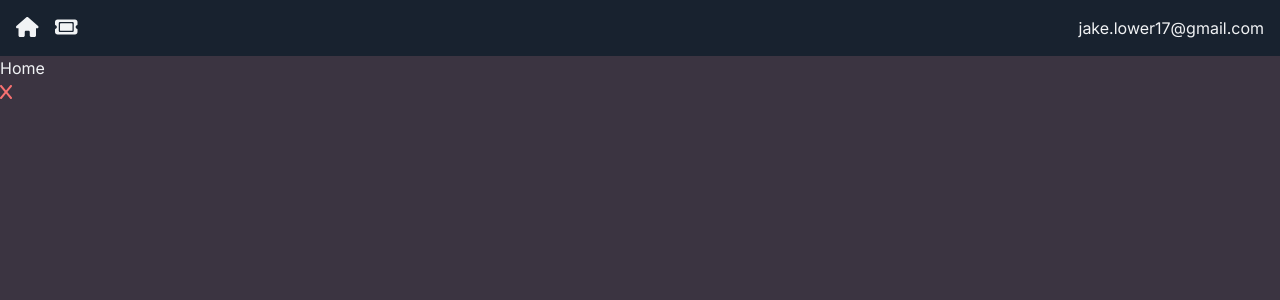
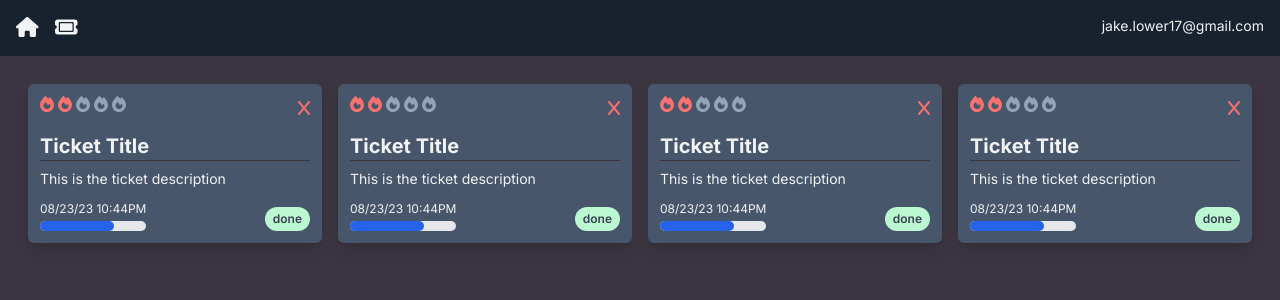
Before and after one commit to barisdevjs/NextJs-FullStack-Crud, a Next.js app: page / in a window 1280 px wide. Shown: the top 300 px of the page. Built offline with nearby package versions, Linux system fonts and the light colour scheme.

Commit message:
feat: UI components created

```diff
--- /dev/null
+++ b/app/(components)/PriorityDisplay.tsx
@@ -0,0 +1,38 @@
+import { faFire } from "@fortawesome/free-solid-svg-icons";
+import { FontAwesomeIcon } from "@fortawesome/react-fontawesome";
+import React from "react";
+
+export default function PriorityDisplay({ priority }: { priority: number }) {
+  return (
+    <div className="flex justify-start align-baseline">
+      <FontAwesomeIcon
+        icon={faFire}
+        className={` pr-1 ${
+          priority > 0 ? " text-red-400" : " text-slate-400"
+        }`}
+      />
+      <FontAwesomeIcon
+        icon={faFire}
+        className={` pr-1 ${
+          priority > 1 ? " text-red-400" : " text-slate-400"
+        }`}
+      />
+      <FontAwesomeIcon
+        icon={faFire}
+        className={`  pr-1 ${
+          priority > 2 ? " text-red-400" : " text-slate-400"
+        }`}
+      />
+      <FontAwesomeIcon
+        icon={faFire}
+        className={` pr-1 ${
+          priority > 3 ? " text-red-400" : " text-slate-400"
+        }`}
+      />
+      <FontAwesomeIcon
+        icon={faFire}
+        className={` ${priority > 4 ? " text-red-400" : " text-slate-400"}`}
+      />
+    </div>
+  );
+}
--- /dev/null
+++ b/app/(components)/ProgressBar.tsx
@@ -0,0 +1,12 @@
+import React from "react";
+
+export default function ProgressBar({ progress }: { progress: number }) {
+  return (
+    <div className="w-full bg-gray-200 rounded-full h-2.5 dark:bg-gray-700">
+      <div
+        className="bg-blue-600 h-2.5 rounded-full"
+        style={{ width: `${progress}%` }}
+      ></div>
+    </div>
+  );
+}
--- /dev/null
+++ b/app/(components)/Status.tsx
@@ -0,0 +1,32 @@
+import React from "react";
+
+type StatusT = "done" | "started" | "not started" | null;
+
+interface StatusProps {
+  status: StatusT | string;
+}
+
+export default function Status({ status }: StatusProps) {
+  const getColor = (status: string | null) => {
+    switch (status?.toLowerCase()) {
+      case "done":
+        return "bg-green-200";
+      case "started":
+        return "bg-yellow-200";
+      case "not started":
+        return "bg-red-200";
+      default:
+        return "bg-slate-700";
+    }
+  };
+
+  return (
+    <span
+      className={`inline-block rounded-full px-2 py-1 text-xs font-semibold text-gray-700 ${getColor(
+        status
+      )}`}
+    >
+      {status}
+    </span>
+  );
+}
--- a/app/(components)/TicketCard.tsx
+++ b/app/(components)/TicketCard.tsx
@@ -1,9 +1,30 @@
 import DeleteBlock from "./DeleteBlock";
+import PriorityDisplay from "./PriorityDisplay";
+import ProgressBar from "./ProgressBar";
+import Status from "./Status";
 
 function TicketCard() {
   return (
-    <div>
-      <DeleteBlock id="33" />
+    <div className="flex flex-col hover:bg-card-hover bg-card rounded-md shadow-lg p-3 m-2">
+      <div className="flex mb-3">
+        <PriorityDisplay priority={2} />
+        <div className="ml-auto">
+          <DeleteBlock id="33" />
+        </div>
+      </div>
+      <h4>Ticket Title</h4>
+      <hr className="h-px border-0 bg-page mb-2" />
+      <p className="whitespace-pre-wrap">This is the ticket description</p>
+      <div className="flex-grow"></div>
+      <div className="flex mt-2">
+        <div className="flex flex-col">
+          <p className="text-xs my-1">08/23/23 10:44PM</p>
+          <ProgressBar progress={70} />
+        </div>
+        <div className="ml-auto flex items-end">
+          <Status status={"done"} />
+        </div>
+      </div>
     </div>
   );
 }
--- a/app/globals.css
+++ b/app/globals.css
@@ -1,6 +1,56 @@
 @tailwind base;
 @tailwind components;
 @tailwind utilities;
+
+html,
+body {
+  margin: 0;
+  padding: 0;
+  font-family: "Trebuchet MS", "Lucida Sans Unicode", "Lucida Grande",
+    "Lucida Sans", Arial, sans-serif;
+}
+
+@layer base {
+  h1,
+  h2,
+  h3,
+  h4,
+  h5,
+  h6 {
+    @apply font-bold;
+  }
+
+  h1 {
+    @apply text-4xl;
+    margin: 0 0 5px 0;
+  }
+  h2 {
+    @apply text-3xl;
+  }
+  h3 {
+    @apply text-2xl;
+  }
+  h4 {
+    @apply text-xl;
+  }
+  h5 {
+    @apply text-lg;
+  }
+  p {
+    @apply text-sm;
+  }
+  form {
+    @apply rounded-xl p-4;
+  }
+  label {
+    @apply mt-4;
+  }
+  input,
+  select,
+  textarea {
+    @apply m-1 rounded  bg-card p-1;
+  }
+}
 
 @layer components {
   .icon {
--- a/app/page.tsx
+++ b/app/page.tsx
@@ -4,9 +4,13 @@
 
 export default function Home() {
   return (
-    <React.Fragment>
-      <p>Home</p>
-      <TicketCard />
-    </React.Fragment>
+    <div className="p-5">
+      <div className="lg:grid grid-cols-2 xl:grid-cols-4">
+        <TicketCard />
+        <TicketCard />
+        <TicketCard />
+        <TicketCard />
+      </div>
+    </div>
   );
 }
--- a/package.json
+++ b/package.json
@@ -11,6 +11,8 @@
   "dependencies": {
     "@fortawesome/free-solid-svg-icons": "^6.5.1",
     "@fortawesome/react-fontawesome": "^0.2.0",
+    "mongodb": "^6.3.0",
+    "mongoose": "^8.0.3",
     "next": "14.0.4",
     "react": "^18",
     "react-dom": "^18"
```
Also changed, not shown: 1 other file (tests, documents, lock files or other folders).
